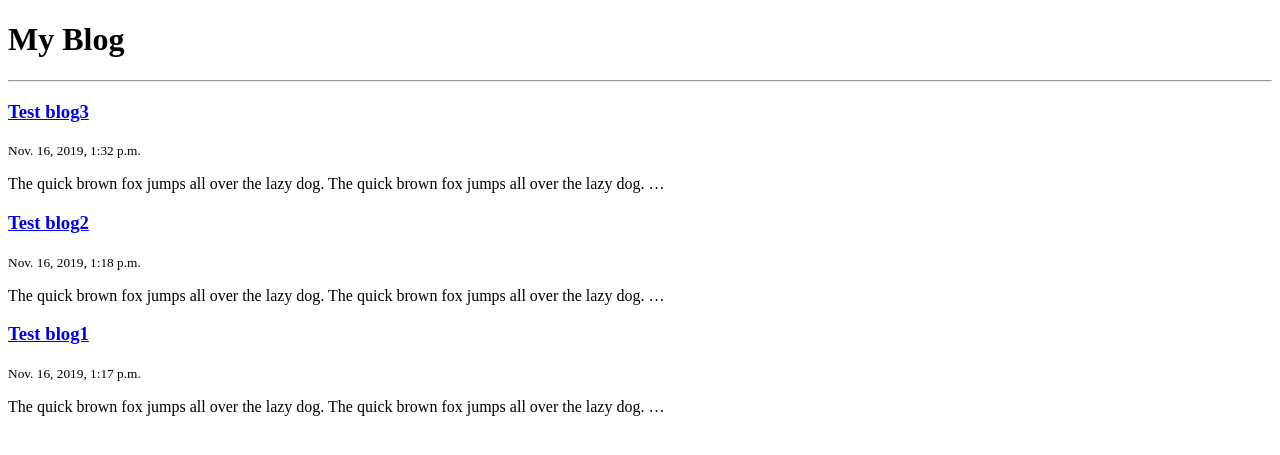
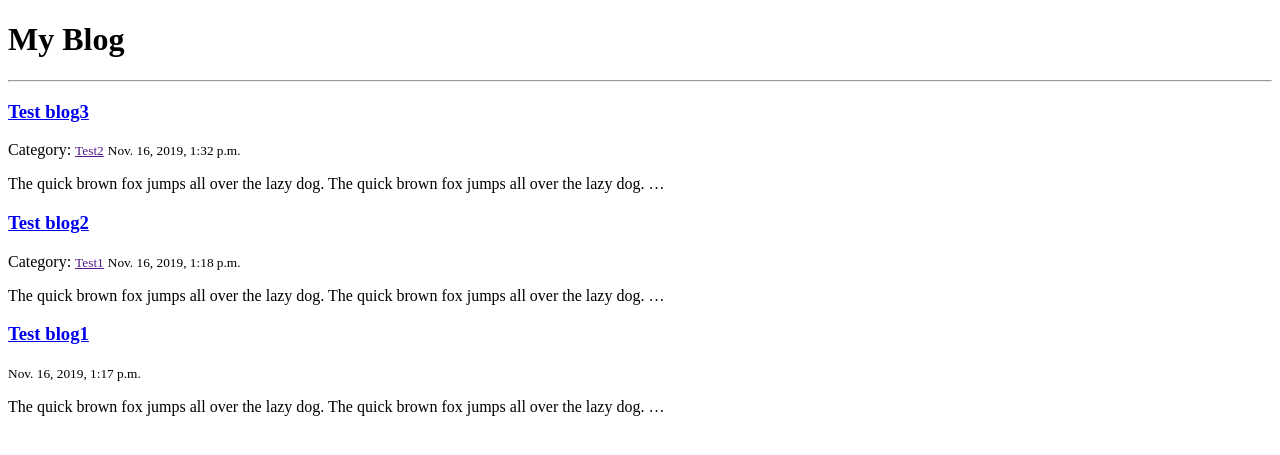
Before and after one commit to imrancluster/easyblog, a Django app: page /posts/ in a window 1280 px wide. Shown: the top 455 px of the page. Run offline with Django 3.2, Linux system fonts and the light colour scheme; data comes from the database, SQL or seed files in the repository; both versions use the stored data as it was after the commit.

Commit message:
Added foreignKey with some admin filtering

```diff
--- a/esayblog/admin.py
+++ b/esayblog/admin.py
@@ -14,6 +14,9 @@ class BlogPostAdmin(admin.ModelAdmin):
     # adding search field
     search_fields = ['title', 'body']
 
+    # admin list display
+    list_display = ['title', 'category']
+
 @admin.register(Category)
 class Category(admin.ModelAdmin):
     pass
--- a/esayblog/models.py
+++ b/esayblog/models.py
@@ -4,6 +4,12 @@ class BlogPost(models.Model):
     title = models.CharField(max_length=150)
     body = models.TextField()
     created_at = models.DateTimeField(auto_now_add=True)
+    category = models.ForeignKey(
+        'Category',
+        on_delete=models.CASCADE,
+        blank=True,
+        null=True
+    )
 
     def __str__(self):
         return self.title
--- a/templates/index.html
+++ b/templates/index.html
@@ -13,7 +13,10 @@
                 <a href="{% url 'view_post' post.pk %}">
                     <h3 class="title">{{ post.title }}</h3>
                 </a>
-                <small>{{ post.created_at }}</small>
+                {% if post.category %}
+                    Category: <a href=""><small class="category">{{ post.category }}</small></a>
+                {% endif %}
+                <small class="datetime">{{ post.created_at }}</small>
                 <p class="body">{{ post.body | truncatewords:20 }}</p>
             </div>
         {% endfor %}
--- a/templates/post.html
+++ b/templates/post.html
@@ -10,6 +10,9 @@
     <div class="posts">
         <div class="post">
             <h3 class="title">{{ post.title }}</h3>
+            {% if post.category %}
+                Category: <a href=""><small class="category">{{ post.category }}</small></a>
+            {% endif %}
             <small>{{ post.created_at }}</small>
             <p class="body">{{ post.body }}</p>
         </div>
```
Also changed, not shown: db.sqlite3, esayblog/migrations/0004_blogpost_category.py (added).
